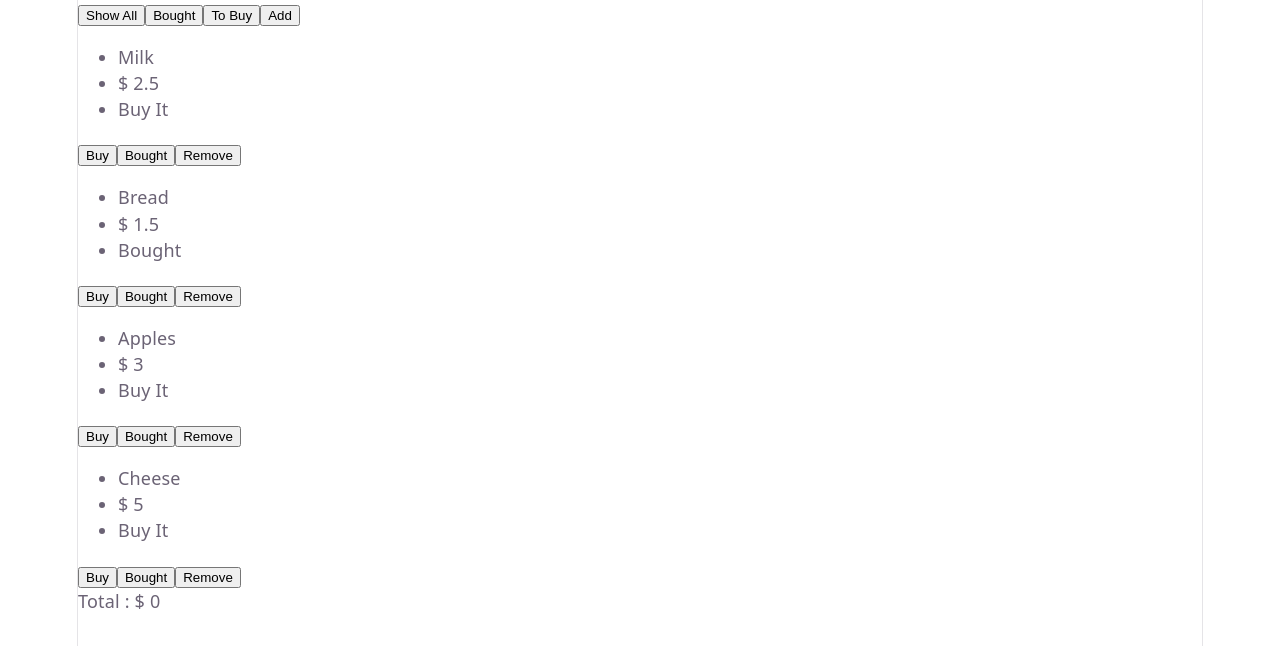
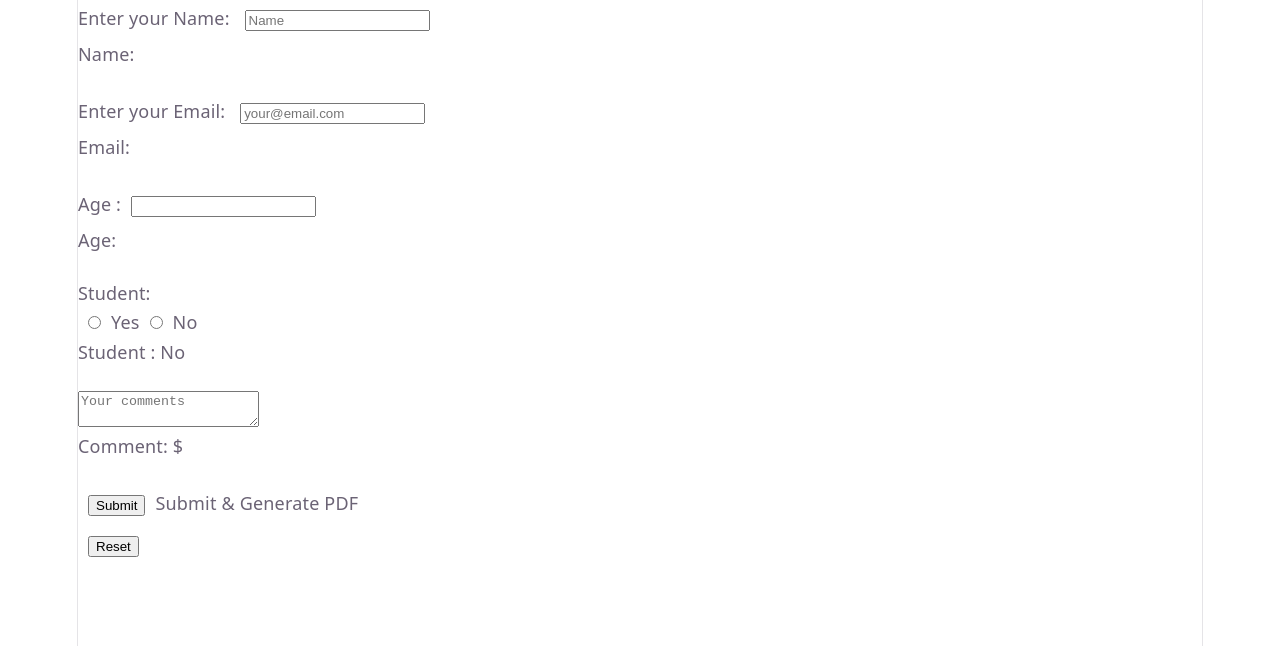
Before and after one commit to munteanusasha/buildTimePractice, a React (Vite) app in the folder apps/form/: page / in a window 1280 px wide. Shown: the top 646 px of the page. Built offline with nearby package versions, Linux system fonts and the light colour scheme.

Commit message:
play with string/bool

```diff
--- a/apps/form/src/form.jsx
+++ b/apps/form/src/form.jsx
@@ -21,7 +21,7 @@ function Form() {
         setForm({                       // transform into a callback handler function ??
             ...form,
             [name] : name === "age" ? Number(value) : value, // AI
-            // [name] : name === "isStudent" ? !!value : !value, // use direct handler instead "onChange={()=>setForm({...form, isStudent: false})}"
+            // [name] : name === "isStudent" ? value === "true" ? !!value : !value : !value, // use direct handler instead "onChange={()=>setForm({...form, isStudent: false})}"
             [e.target.name]: e.target.value,
         });
     };
--- a/apps/form/src/main.jsx
+++ b/apps/form/src/main.jsx
@@ -3,15 +3,15 @@ import { createRoot } from 'react-dom/client'
 import './index.css'
 // import App from './App.jsx'
 // import Calculator from "./calculator.jsx";
-// import Form from "./form.jsx";
-import ShoppingList from  "./shoppingList.jsx"
+import Form from "./form.jsx";
+// import ShoppingList from  "./shoppingList.jsx"
 
 createRoot(document.getElementById('root')).render(
   <StrictMode>
     {/*<App />*/}
     {/*  <Calculator />*/}
-    {/*  <Form />*/}
-    <ShoppingList />
+      <Form />
+    {/*<ShoppingList />*/}
   </StrictMode>,
 
 )
```
